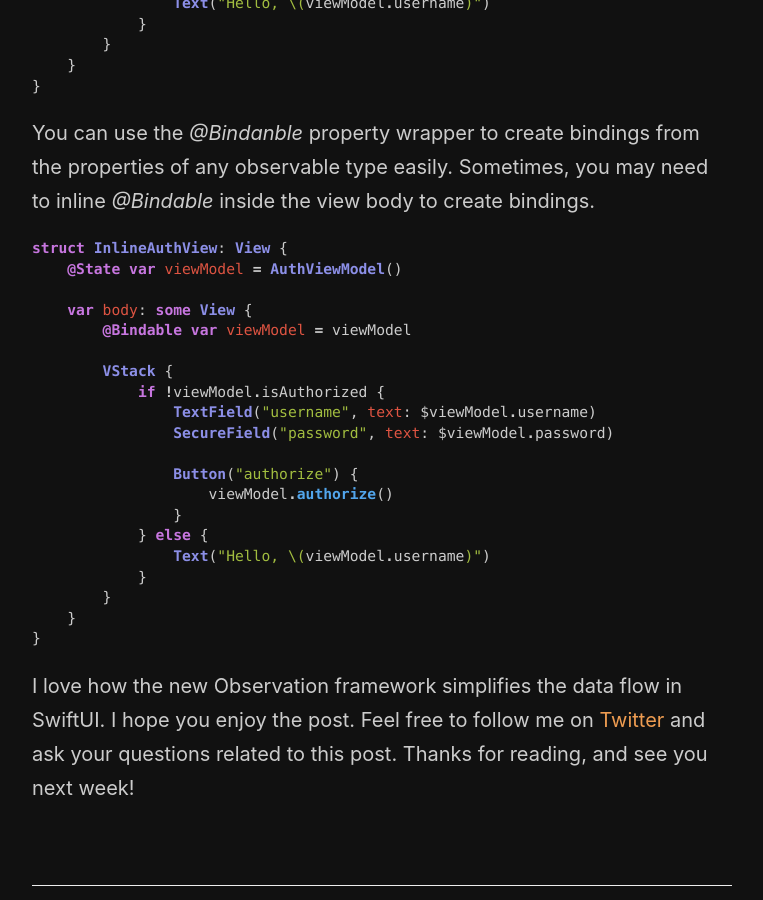
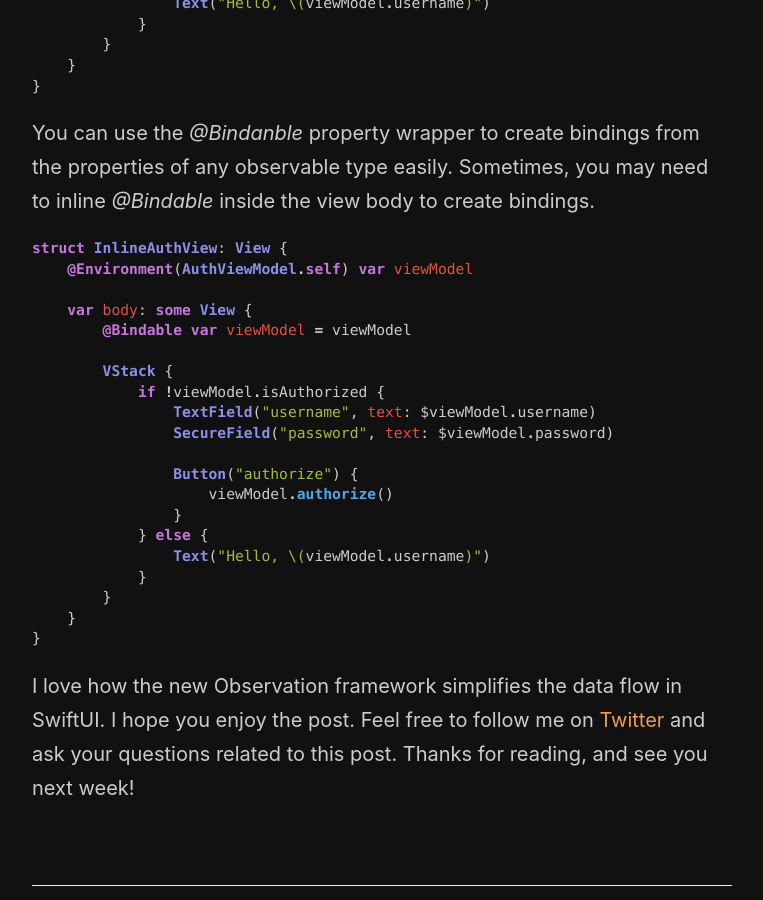
Before and after one commit to mecid/mecid.github.io, a Jekyll site: the page built from _posts/2023-10-03-mastering-observable-framework-in-swift.md, in a window 1280 px wide and 900 px high, scrolled down 4255 px. Shown: the whole window, without its empty margins (258-1021 px from the left). Built offline with Jekyll 4.4.1, drawn with Linux system fonts in a browser that asks for light colours.

Commit message:
example improved in observation post

````diff
--- a/_posts/2023-10-03-mastering-observable-framework-in-swift.md
+++ b/_posts/2023-10-03-mastering-observable-framework-in-swift.md
@@ -154,7 +154,7 @@ You can use the *@Bindanble* property wrapper to create bindings from the proper
 
 ```swift
 struct InlineAuthView: View {
-    @State var viewModel = AuthViewModel()
+    @Environment(AuthViewModel.self) var viewModel
 
     var body: some View {
         @Bindable var viewModel = viewModel
````
